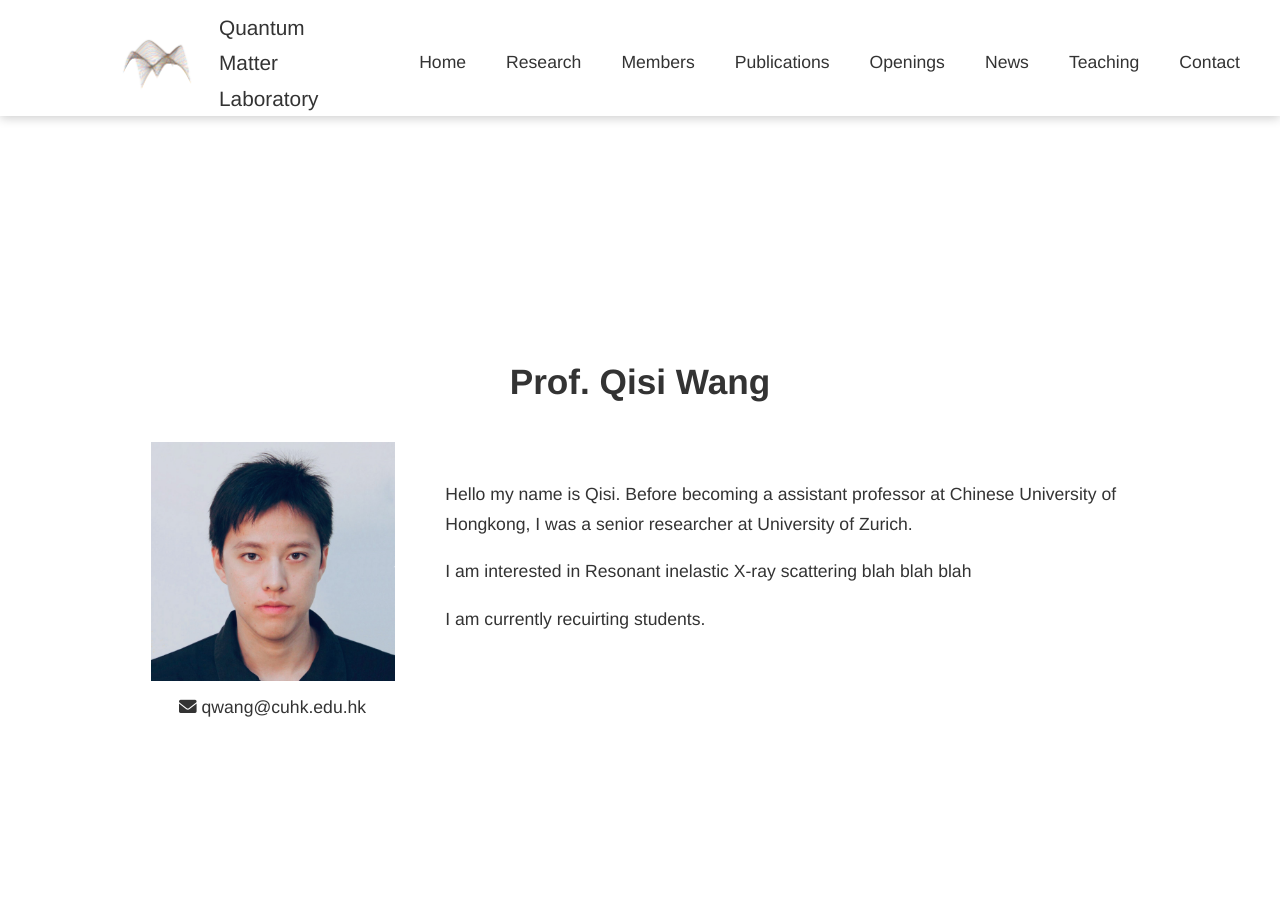
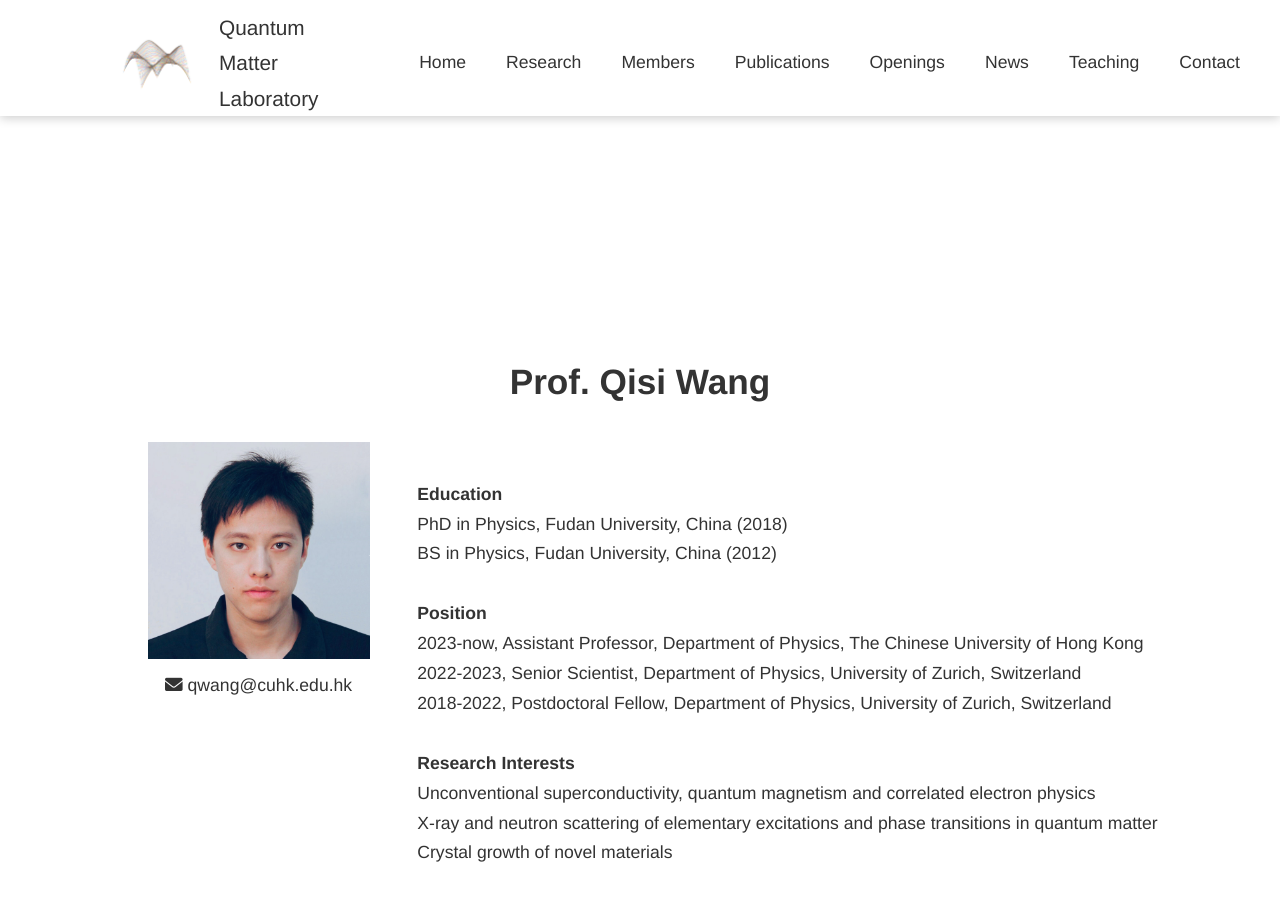
Before and after one commit to qmcuhk/qmcuhk.github.io, a Jekyll site: the page built from _members/qisi.md, in a window 1280 px wide and 900 px high. Built offline with Jekyll 4.4.1, drawn with Linux system fonts in a browser that asks for light colours; some web fonts are replaced.

Commit message:
update member page

```diff
--- a/_members/qisi.md
+++ b/_members/qisi.md
@@ -14,8 +14,18 @@ ordering: 1
 layout: members
 ---
 
-Hello my name is Qisi. Before becoming a assistant professor at Chinese University of Hongkong, I was a senior researcher at University of Zurich.
+<pre>
+<b>Education</b>
+PhD in Physics, Fudan University, China (2018)
+BS in Physics, Fudan University, China (2012)
 
-I am interested in Resonant inelastic X-ray scattering blah blah blah
+<b>Position</b>
+2023-now, Assistant Professor, Department of Physics, The Chinese University of Hong Kong
+2022-2023, Senior Scientist, Department of Physics, University of Zurich, Switzerland
+2018-2022, Postdoctoral Fellow, Department of Physics, University of Zurich, Switzerland
 
-I am currently recuirting students.
+<b>Research Interests</b>
+Unconventional superconductivity, quantum magnetism and correlated electron physics
+X-ray and neutron scattering of elementary excitations and phase transitions in quantum matter
+Crystal growth of novel materials
+</pre>
--- a/_sass/_style.scss
+++ b/_sass/_style.scss
@@ -473,7 +473,7 @@ body.index a{
   }
   .research-tech-info {
     width: 50%;
-    font-size: 1.2em;
+    font-size: 1em;
     @media (max-width: 900px) {
       width: 100%;
       height: 80vh;
```
Also changed, not shown: _pages/index.md (+8 -6 lines), _pages/members.md (+4 -4 lines).
